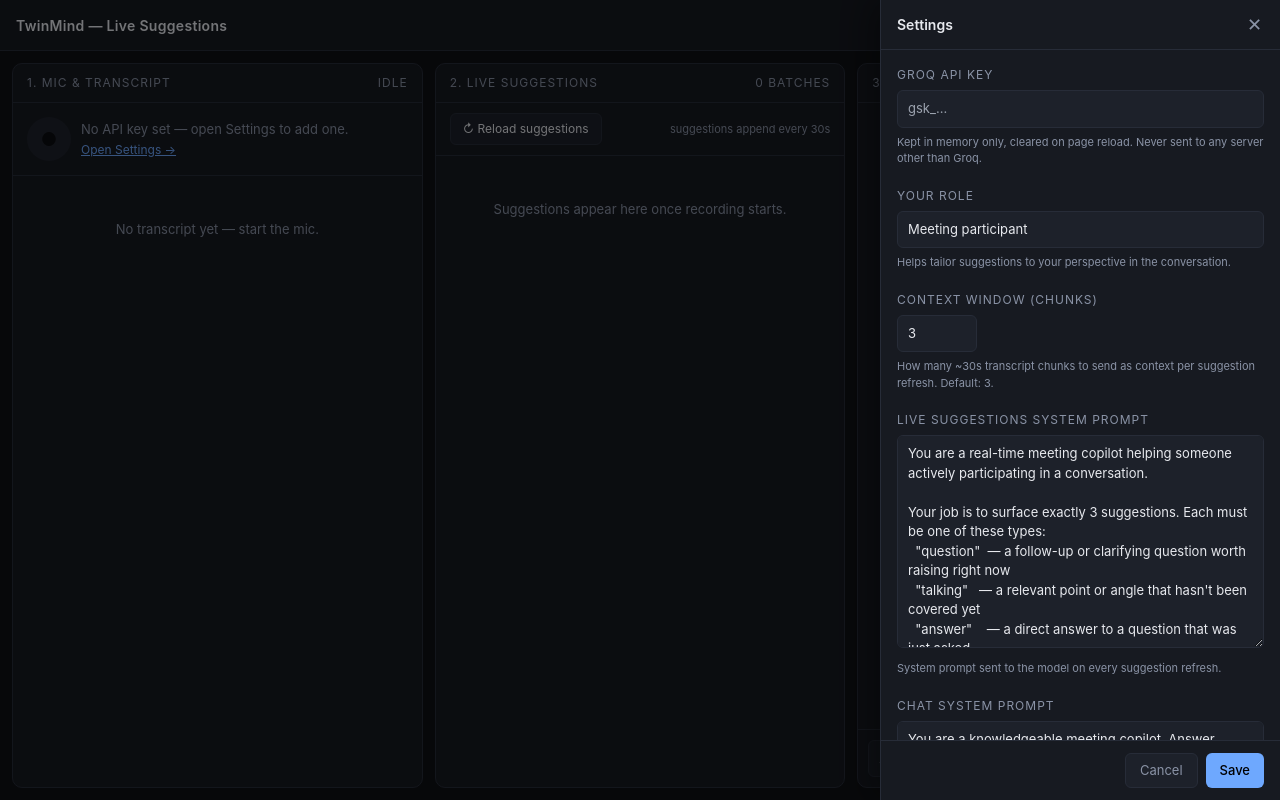
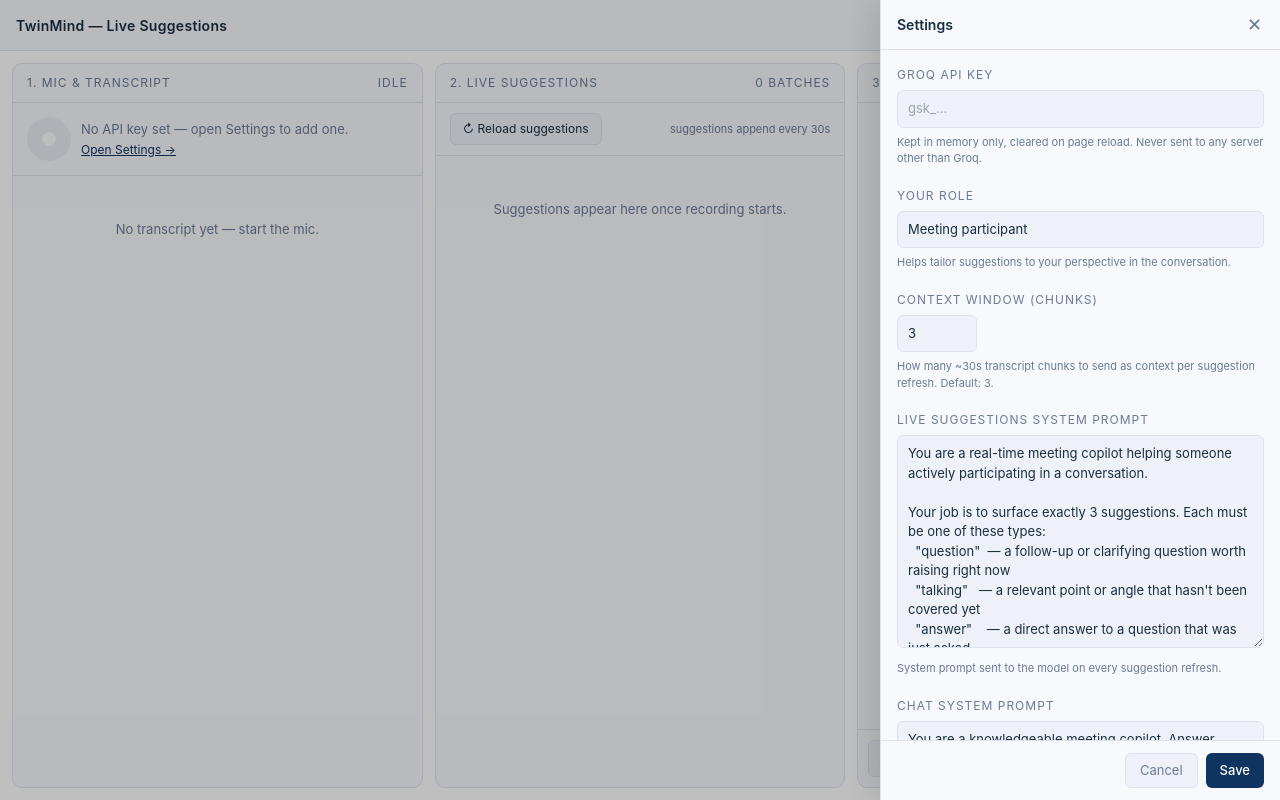
Before and after one commit to abhinandan2699/TwinMindAssignment, a Next.js app: page / in a window 1280 px wide. Both pictures are taken after a click on the button "Open Settings →". Built offline with nearby package versions, Linux system fonts and the light colour scheme.

Commit message:
Ui changes

```diff
--- a/app/globals.css
+++ b/app/globals.css
@@ -3,17 +3,17 @@
 @tailwind utilities;
 
 :root {
-  --bg: #0f1115;
-  --panel: #171a21;
-  --panel-2: #1d212a;
-  --border: #272c38;
-  --text: #e7e9ee;
-  --muted: #8a93a6;
-  --accent: #6ea8fe;
-  --accent-2: #b388ff;
-  --good: #4ade80;
-  --warn: #fbbf24;
-  --danger: #ef4444;
+  --bg: #ffffff;
+  --panel: #f7f9fc;
+  --panel-2: #eef2f8;
+  --border: #dde3ec;
+  --text: #1a2e42;
+  --muted: #6b7a99;
+  --accent: #0f3460;
+  --accent-2: #7c3aed;
+  --good: #16a34a;
+  --warn: #d97706;
+  --danger: #dc2626;
 }
 
 * {
@@ -35,7 +35,7 @@
   width: 6px;
 }
 ::-webkit-scrollbar-thumb {
-  background: #2a2f3a;
+  background: #c5cdd8;
   border-radius: 3px;
 }
 
--- a/components/ChatPanel.tsx
+++ b/components/ChatPanel.tsx
@@ -106,8 +106,8 @@
                 </div>
                 <div
                   style={{
-                    background: msg.role === "user" ? "rgba(110,168,254,.08)" : "var(--panel-2)",
-                    border: `1px solid ${msg.role === "user" ? "rgba(110,168,254,.3)" : "var(--border)"}`,
+                    background: msg.role === "user" ? "rgba(15,52,96,.07)" : "var(--panel-2)",
+                    border: `1px solid ${msg.role === "user" ? "rgba(15,52,96,.2)" : "var(--border)"}`,
                     padding: "10px 12px",
                     borderRadius: 8,
                     fontSize: 13,
@@ -174,7 +174,7 @@
           disabled={isStreaming || !input.trim()}
           style={{
             background: isStreaming || !input.trim() ? "var(--panel-2)" : "var(--accent)",
-            color: isStreaming || !input.trim() ? "var(--muted)" : "#000",
+            color: isStreaming || !input.trim() ? "var(--muted)" : "#fff",
             border: "1px solid var(--border)",
             padding: "8px 14px",
             borderRadius: 6,
--- a/components/SettingsModal.tsx
+++ b/components/SettingsModal.tsx
@@ -122,7 +122,7 @@
     <>
       <div
         onClick={onClose}
-        style={{ position: "fixed", inset: 0, background: "rgba(0,0,0,0.5)", zIndex: 40 }}
+        style={{ position: "fixed", inset: 0, background: "rgba(0,0,0,0.25)", zIndex: 40 }}
       />
 
       <div
@@ -137,7 +137,7 @@
           zIndex: 50,
           display: "flex",
           flexDirection: "column",
-          boxShadow: "-8px 0 32px rgba(0,0,0,0.4)",
+          boxShadow: "-8px 0 32px rgba(0,0,0,0.12)",
         }}
       >
         <div
@@ -316,7 +316,7 @@
             onClick={handleSave}
             style={{
               background: "var(--accent)",
-              color: "#000",
+              color: "#fff",
               border: "none",
               padding: "7px 14px",
               borderRadius: 6,
--- a/components/TranscriptPanel.tsx
+++ b/components/TranscriptPanel.tsx
@@ -96,7 +96,7 @@
             border: "none",
             cursor: hasApiKey ? "pointer" : "not-allowed",
             background: !hasApiKey ? "var(--border)" : isRecording ? "var(--danger)" : "var(--accent)",
-            color: isRecording ? "#fff" : "#000",
+            color: "#fff",
             fontSize: 18,
             display: "flex",
             alignItems: "center",
@@ -182,7 +182,7 @@
         fontSize: 14,
         lineHeight: 1.55,
         marginBottom: 10,
-        color: chunk.isError ? "var(--danger)" : "#cfd3dc",
+        color: chunk.isError ? "var(--danger)" : "var(--text)",
         display: "flex",
         gap: 6,
       }}
```
Also changed, not shown: 1 other file (tests, documents, lock files or other folders).
